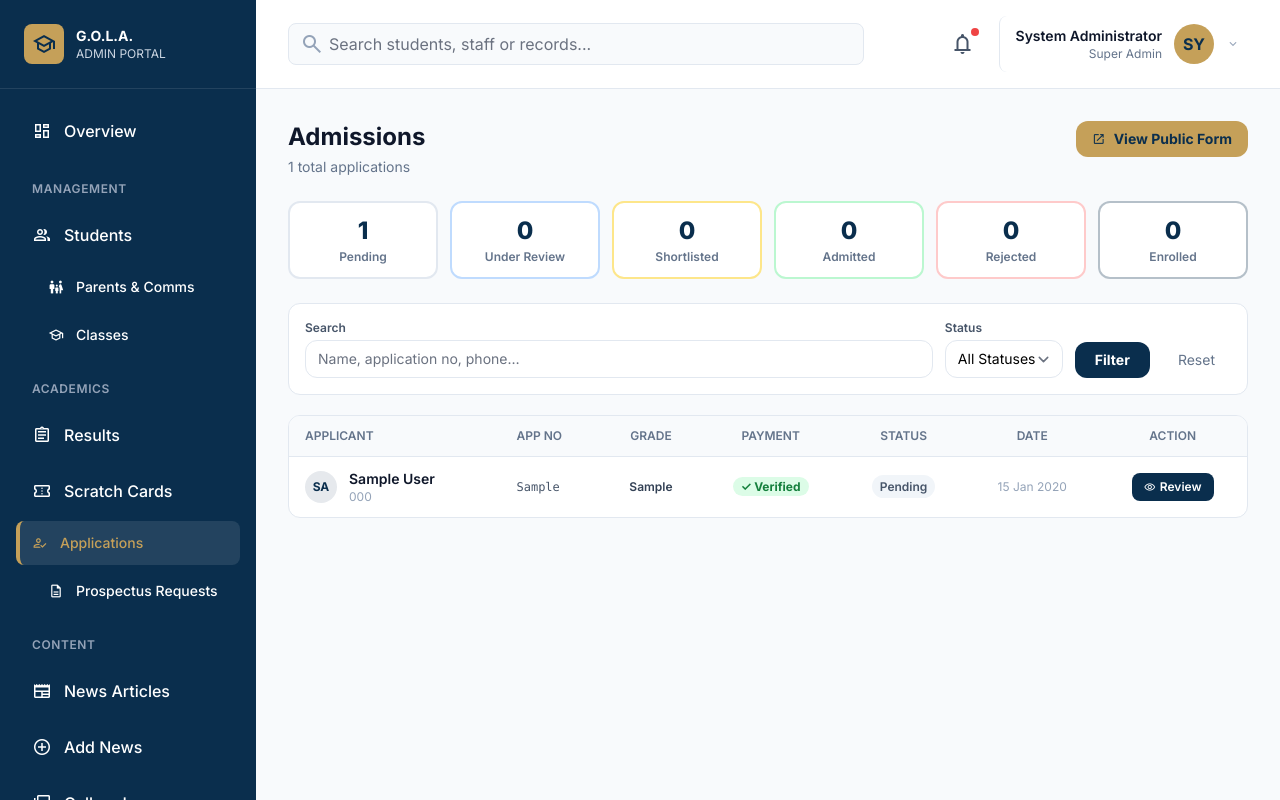
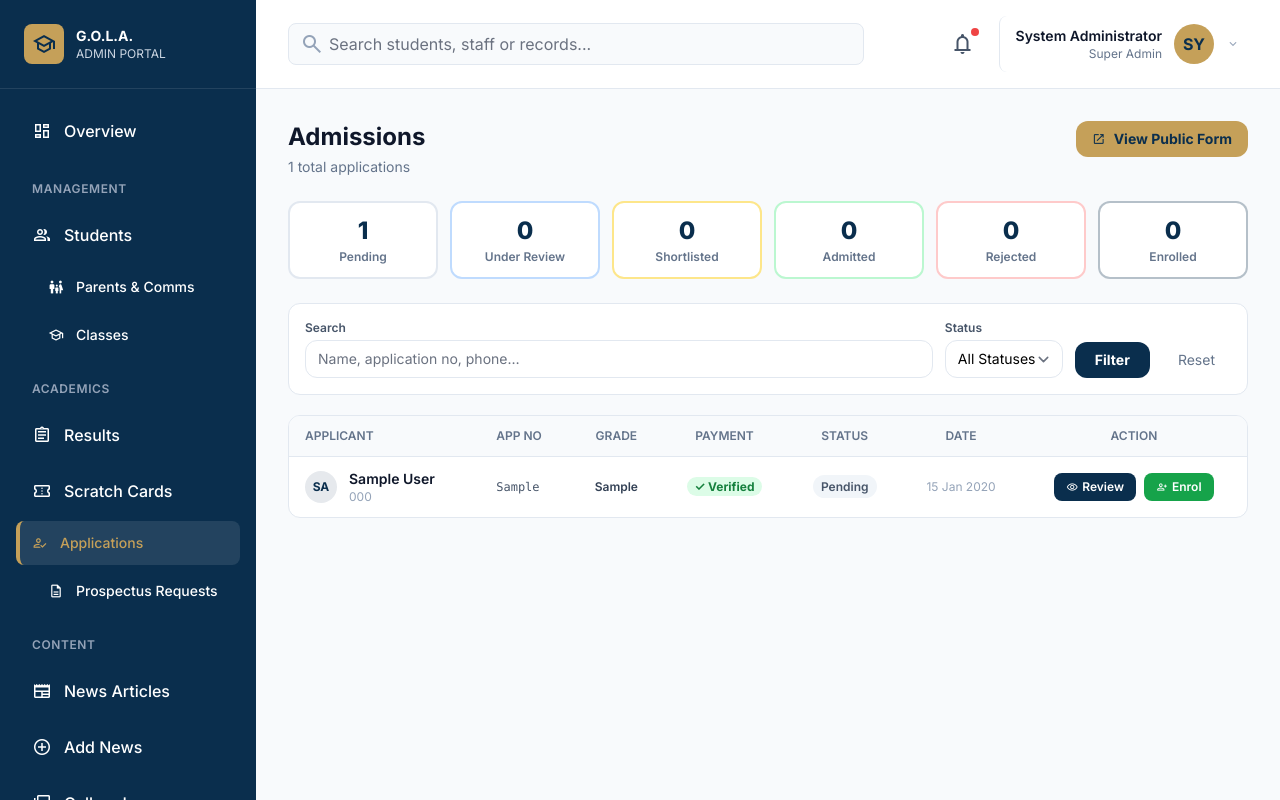
Before and after one commit to emmanuelfred/gola, a PHP site: page /admin/manage_admissions.php in a window 1280 px wide. Run offline with PHP 8.4, Linux system fonts and the light colour scheme; a user stored in the database is signed in; data comes from the database, SQL or seed files in the repository; tables that the repository leaves empty hold one stand-in row (values such as "Sample post"); some libraries are stand-ins or nearby versions.

Commit message:
first commit

```diff
--- a/admin/manage_admissions.php
+++ b/admin/manage_admissions.php
@@ -74,9 +74,9 @@ if ($_SERVER['REQUEST_METHOD'] === 'POST' && isset($_POST['action'])) {
         $student_type = in_array($_POST['student_type'] ?? 'Boarding', ['Boarding','Day'])
                         ? $_POST['student_type'] : 'Boarding';
 
-        $app = $conn->query("SELECT * FROM admissions_applications WHERE id=$app_id AND status='Admitted'")->fetch_assoc();
+        $app = $conn->query("SELECT * FROM admissions_applications WHERE id=$app_id AND status NOT IN ('Rejected','Enrolled')")->fetch_assoc();
         if (!$app) {
-            $error = 'Application not found or not yet set to Admitted.';
+            $error = 'Application not found or already enrolled/rejected.';
         } else {
             // Generate Student ID
             $year  = date('Y');
@@ -355,7 +355,7 @@ if (isset($_GET['view'])) {
         </div>
 
         <!-- Enrol -->
-        <?php if ($view_app['status'] === 'Admitted' && !$view_app['enrolled_as_student_id'] && hasPermission('admin')): ?>
+        <?php if (!in_array($view_app['status'], ['Rejected','Enrolled']) && !$view_app['enrolled_as_student_id'] && hasPermission('admin')): ?>
         <div class="bg-green-50 border border-green-200 rounded-xl p-5">
             <h3 class="font-bold text-green-800 mb-1">Enrol This Student</h3>
             <p class="text-xs text-green-700 mb-4">This will create a student record and assign them to a class.</p>
@@ -513,10 +513,23 @@ if (isset($_GET['view'])) {
                     </td>
                     <td class="px-4 py-3 text-center text-xs text-slate-400"><?php echo date('d M Y', strtotime($app['created_at'])); ?></td>
                     <td class="px-4 py-3 text-center">
-                        <a href="?view=<?php echo $app['id']; ?>"
-                            class="inline-flex items-center gap-1 px-3 py-1.5 bg-primary text-white text-xs font-semibold rounded-lg hover:bg-primary/90">
-                            <span class="material-symbols-outlined text-xs">visibility</span>Review
-                        </a>
+                        <div class="flex items-center justify-center gap-2">
+                            <a href="?view=<?php echo $app['id']; ?>"
+                                class="inline-flex items-center gap-1 px-3 py-1.5 bg-primary text-white text-xs font-semibold rounded-lg hover:bg-primary/90">
+                                <span class="material-symbols-outlined text-xs">visibility</span>Review
+                            </a>
+                            <?php if (!in_array($app['status'], ['Rejected','Enrolled'])): ?>
+                            <button onclick="openEnrolModal(<?php echo $app['id']; ?>, '<?php echo htmlspecialchars(addslashes($app['full_name'])); ?>', '<?php echo htmlspecialchars(addslashes($app['application_no'])); ?>')"
+                                class="inline-flex items-center gap-1 px-3 py-1.5 bg-green-600 text-white text-xs font-semibold rounded-lg hover:bg-green-700 transition-all">
+                                <span class="material-symbols-outlined text-xs">person_add</span>Enrol
+                            </button>
+                            <?php elseif ($app['status'] === 'Enrolled'): ?>
+                            <a href="?view=<?php echo $app['id']; ?>"
+                                class="inline-flex items-center gap-1 px-3 py-1.5 bg-primary/10 text-primary text-xs font-semibold rounded-lg">
+                                <span class="material-symbols-outlined text-xs">verified</span>Enrolled
+                            </a>
+                            <?php endif; ?>
+                        </div>
                     </td>
                 </tr>
                 <?php endwhile; ?>
@@ -529,5 +542,81 @@ if (isset($_GET['view'])) {
 </main>
 </div>
 </div>
+
+<!-- ══ QUICK ENROL MODAL ══ -->
+<div id="enrolModal" class="hidden fixed inset-0 bg-black/60 z-50 flex items-center justify-center p-4">
+<div class="bg-white rounded-2xl shadow-2xl w-full max-w-md">
+    <div class="bg-green-700 rounded-t-2xl px-6 py-5 flex items-center justify-between">
+        <div>
+            <h2 class="text-white font-bold text-lg">Enrol Student</h2>
+            <p class="text-green-200 text-xs mt-0.5" id="enrolModalName">—</p>
+        </div>
+        <button onclick="document.getElementById('enrolModal').classList.add('hidden')" class="text-white/60 hover:text-white">
+            <span class="material-symbols-outlined">close</span>
+        </button>
+    </div>
+    <form method="POST" class="p-6 space-y-4">
+        <input type="hidden" name="action" value="enrol">
+        <input type="hidden" name="app_id" id="enrolAppId">
+
+        <!-- App no display -->
+        <div class="p-3 bg-slate-50 rounded-xl border border-slate-200 text-center">
+            <p class="text-xs text-slate-400 font-semibold uppercase tracking-wider mb-1">Application Number</p>
+            <p class="font-black font-mono text-primary text-lg" id="enrolAppNo">—</p>
+        </div>
+
+        <div>
+            <label class="text-xs font-bold text-slate-500 uppercase tracking-wider mb-1 block">Assign to Class <span class="text-red-500">*</span></label>
+            <select name="class_id" required class="w-full border-slate-200 rounded-xl text-sm focus:ring-green-400 focus:border-green-400 px-3 py-2.5">
+                <option value="">Select Class</option>
+                <?php $classes->data_seek(0); while($cls=$classes->fetch_assoc()): ?>
+                <option value="<?php echo $cls['id']; ?>"><?php echo htmlspecialchars($cls['class_name'].' '.$cls['arm']); ?></option>
+                <?php endwhile; ?>
+            </select>
+        </div>
+
+        <div>
+            <label class="text-xs font-bold text-slate-500 uppercase tracking-wider mb-1 block">Student Type</label>
+            <div class="flex gap-3">
+                <label class="flex-1 flex items-center justify-center gap-2 border-2 border-slate-200 rounded-xl py-3 cursor-pointer hover:border-green-400 transition-all has-[:checked]:border-green-500 has-[:checked]:bg-green-50">
+                    <input type="radio" name="student_type" value="Boarding" checked class="text-green-600">
+                    <span class="font-semibold text-sm text-slate-700">Boarding</span>
+                </label>
+                <label class="flex-1 flex items-center justify-center gap-2 border-2 border-slate-200 rounded-xl py-3 cursor-pointer hover:border-green-400 transition-all has-[:checked]:border-green-500 has-[:checked]:bg-green-50">
+                    <input type="radio" name="student_type" value="Day" class="text-green-600">
+                    <span class="font-semibold text-sm text-slate-700">Day</span>
+                </label>
+            </div>
+        </div>
+
+        <p class="text-xs text-slate-400 flex items-center gap-1.5">
+            <span class="material-symbols-outlined text-sm text-green-600">info</span>
+            All application data (personal info, health, parents) will be copied to the student record automatically.
+        </p>
+
+        <div class="flex gap-3 pt-2">
+            <button type="submit"
+                onclick="return confirm('Enrol this applicant as a student? This cannot be undone.')"
+                class="flex-1 bg-green-600 text-white py-3 rounded-xl font-bold text-sm hover:bg-green-700 transition-all flex items-center justify-center gap-2">
+                <span class="material-symbols-outlined text-sm">person_add</span>Enrol Student
+            </button>
+            <button type="button" onclick="document.getElementById('enrolModal').classList.add('hidden')"
+                class="flex-1 bg-slate-100 text-slate-700 py-3 rounded-xl font-bold text-sm hover:bg-slate-200 transition-all">Cancel</button>
+        </div>
+    </form>
+</div>
+</div>
+
+<script>
+function openEnrolModal(appId, name, appNo) {
+    document.getElementById('enrolAppId').value  = appId;
+    document.getElementById('enrolModalName').textContent = name;
+    document.getElementById('enrolAppNo').textContent     = appNo;
+    document.getElementById('enrolModal').classList.remove('hidden');
+}
+document.getElementById('enrolModal').addEventListener('click', function(e) {
+    if (e.target === this) this.classList.add('hidden');
+});
+</script>
 </body>
 </html>
```
Also changed, not shown: asset/WhatsApp Image 2026-06-08 at 6.01.43 PM.jpeg (added).
